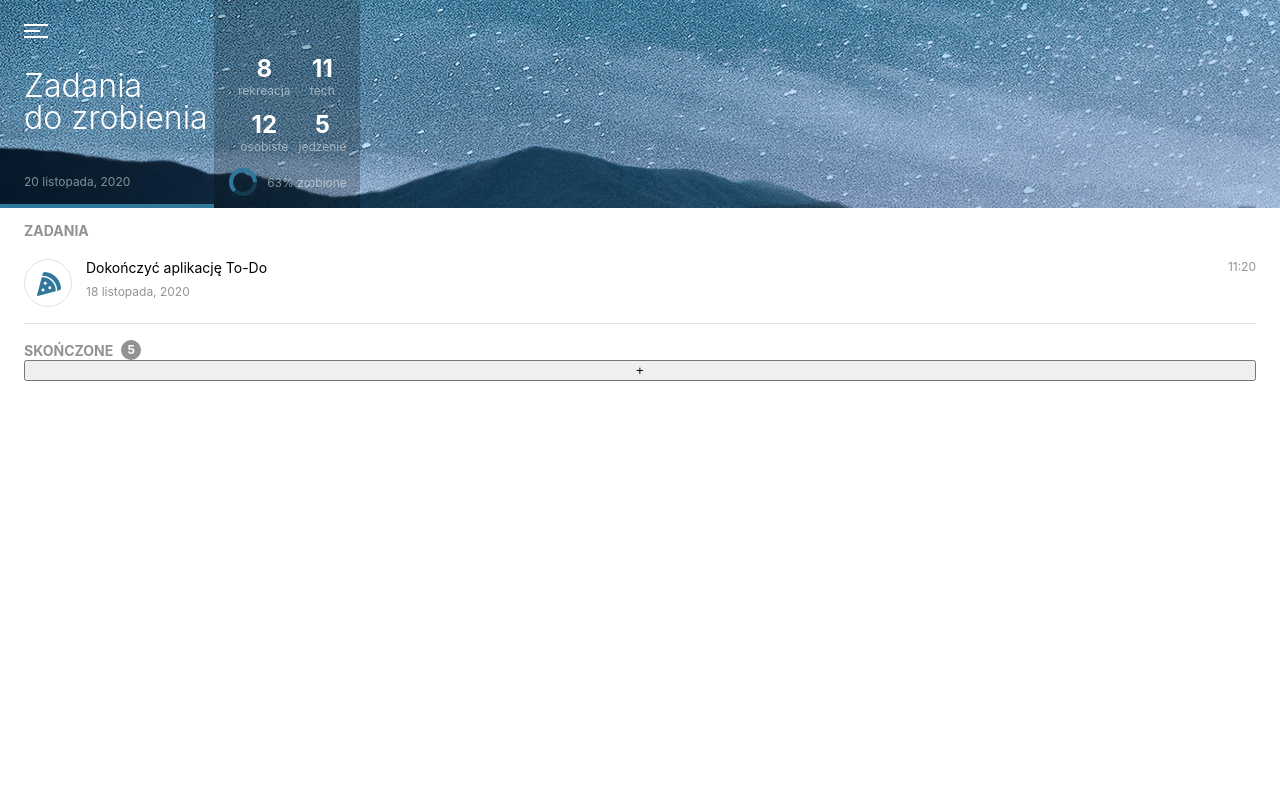
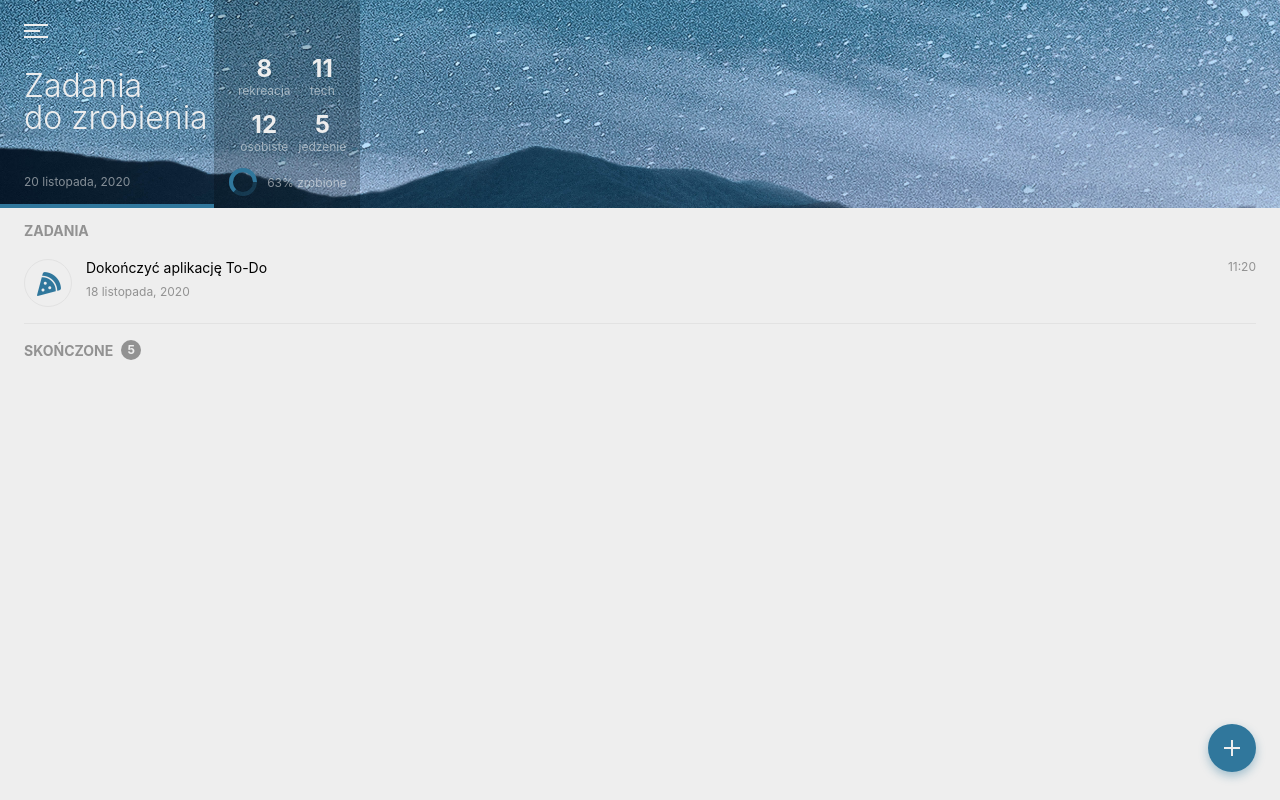
Before and after one commit to KP1976/ToDoAppTS, a React (Create React App) app: page / in a window 1280 px wide. Built offline with nearby package versions, Linux system fonts and the light colour scheme.

Commit message:
Add styles to addtask button

```diff
--- a/src/components/Main.tsx
+++ b/src/components/Main.tsx
@@ -1,6 +1,5 @@
 import React from 'react'
 import '../scss/main.scss'
-import '../scss/tasks-done.scss'
 import TasksList from './TasksList'
 import TasksDone from './TasksDone'
 
@@ -10,7 +9,7 @@ const Main = () => {
       <h3 className="task-title">zadania</h3>
       <TasksList />
       <TasksDone />
-      <button className="main__add-task-btn">+</button>
+      <button className="main__add-task-btn"></button>
     </main>
   )
 }
--- a/src/components/TasksList.tsx
+++ b/src/components/TasksList.tsx
@@ -1,6 +1,5 @@
 import React from 'react'
 import TaskItem from './TaskItem'
-import '../scss/taskList.scss'
 
 const TasksList = () => {
   return (
--- a/src/scss/index.scss
+++ b/src/scss/index.scss
@@ -1,5 +1,5 @@
 :root {
-  --white: #fff;
+  --white: #eee;
   --gray1: rgba(255, 255, 255, 0.5);
   --gray2: #929292;
   --gray3: #e2e2e2;
--- a/src/scss/main.scss
+++ b/src/scss/main.scss
@@ -1,19 +1,87 @@
 .main {
+  background-color: var(--white);
+  display: grid;
+  grid-template-columns: 1fr 1fr;
+  grid-template-rows: repeat(3, min-content);
   height: calc(100vh - 13rem);
-  display: flex;
-  flex-direction: column;
   padding: 0.875rem 1.5rem 0 1.5rem;
+  position: relative;
 
   .task-title {
     color: var(--gray2);
     font-size: 0.875rem;
     font-weight: 700;
+    grid-column: 1/2;
+    grid-row: 1/2;
     margin: 0;
     text-transform: uppercase;
   }
 
+  .task-list {
+    display: flex;
+    flex-direction: column;
+    grid-column: 1/-1;
+    grid-row: 2/3;
+    list-style: none;
+    margin: 0;
+    padding: 1.25rem 0 0 0;
+  }
+
   .tasks-done {
+    align-items: center;
     display: flex;
+    margin-top: 1rem;
+    grid-column: 1/2;
+    grid-row: 3/4;
     justify-content: left;
+
+    &__number {
+      background-color: var(--gray2);
+      border-radius: 50%;
+      color: var(--white);
+      font-size: 0.75rem;
+      font-weight: 700;
+      height: 1.25rem;
+      margin-left: 0.5rem;
+      padding-top: 0.15rem;
+      text-align: center;
+      width: 1.25rem;
+    }
+  }
+
+  &__add-task-btn {
+    background-color: var(--blue1);
+    border: none;
+    border-radius: 50%;
+    bottom: 1.75rem;
+    box-shadow: 0 4px 10px rgba(48, 119, 156, 0.4);
+    color: var(--white);
+    font-size: 2.25rem;
+    font-weight: 300;
+    height: 3rem;
+    right: 1.5rem;
+    position: absolute;
+    width: 3rem;
+
+    &::before,
+    &::after {
+      background-color: var(--white);
+      content: '';
+      position: absolute;
+    }
+
+    &::before {
+      height: 1rem;
+      left: calc(1.5rem - 1px);
+      width: 2px;
+      top: 1rem;
+    }
+
+    &::after {
+      height: 2px;
+      left: 1rem;
+      width: 1rem;
+      top: calc(1.5rem - 1px);
+    }
   }
 }
--- a/src/scss/taskList.scss
+++ /dev/null
@@ -1,7 +0,0 @@
-.task-list {
-  display: flex;
-  flex-direction: column;
-  list-style: none;
-  margin: 0;
-  padding: 1.25rem 0 0 0;
-}
--- a/src/scss/tasks-done.scss
+++ /dev/null
@@ -1,23 +0,0 @@
-.tasks-done {
-  align-items: center;
-  display: flex;
-  justify-content: center;
-  margin-top: 1rem;
-
-  .task-title {
-    margin-right: 0.5rem;
-  }
-
-  &__number {
-    background-color: var(--gray2);
-    border-radius: 50%;
-    color: var(--white);
-    display: block;
-    font-size: 0.75rem;
-    font-weight: 700;
-    height: 1.25rem;
-    padding-top: 0.15rem;
-    text-align: center;
-    width: 1.25rem;
-  }
-}
```
